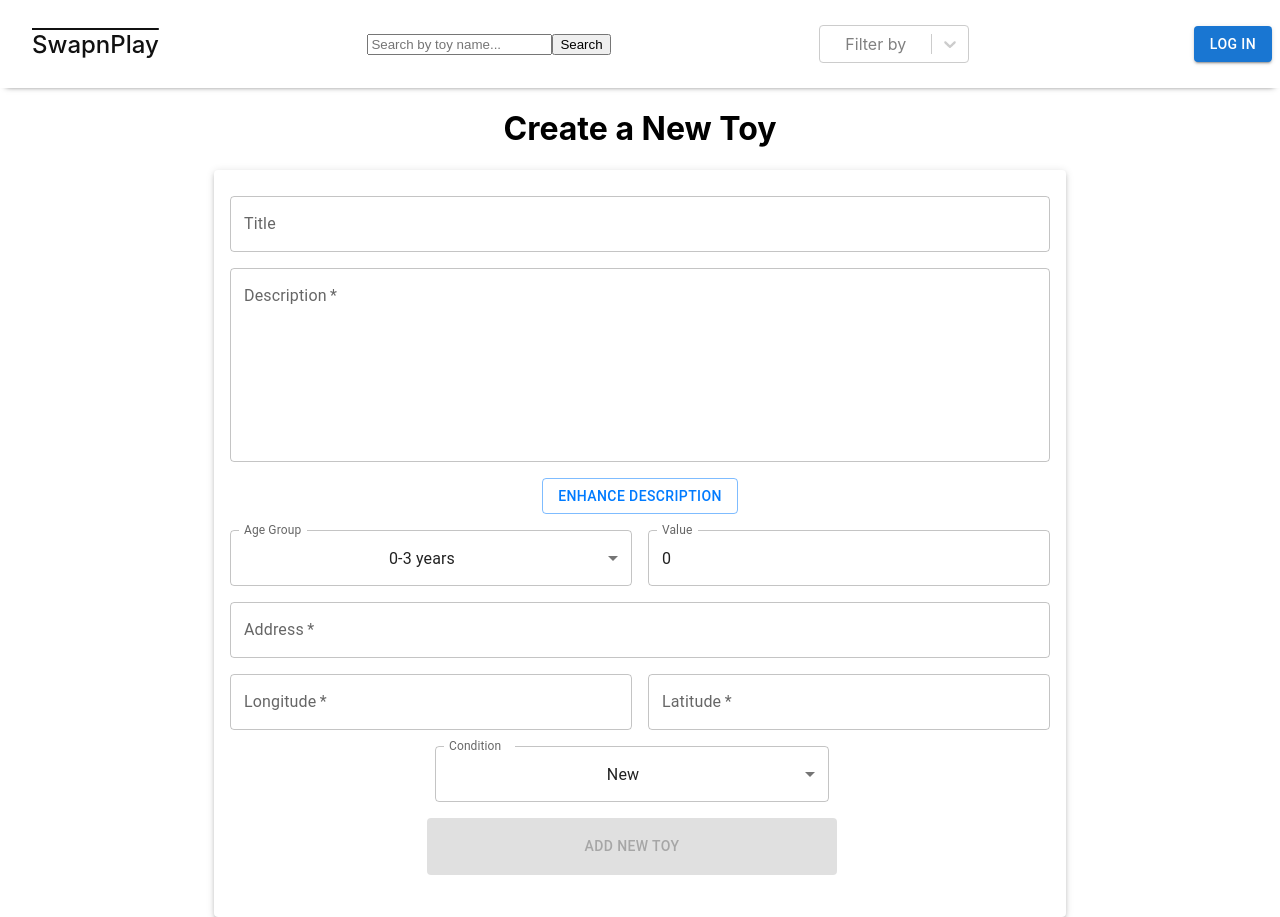
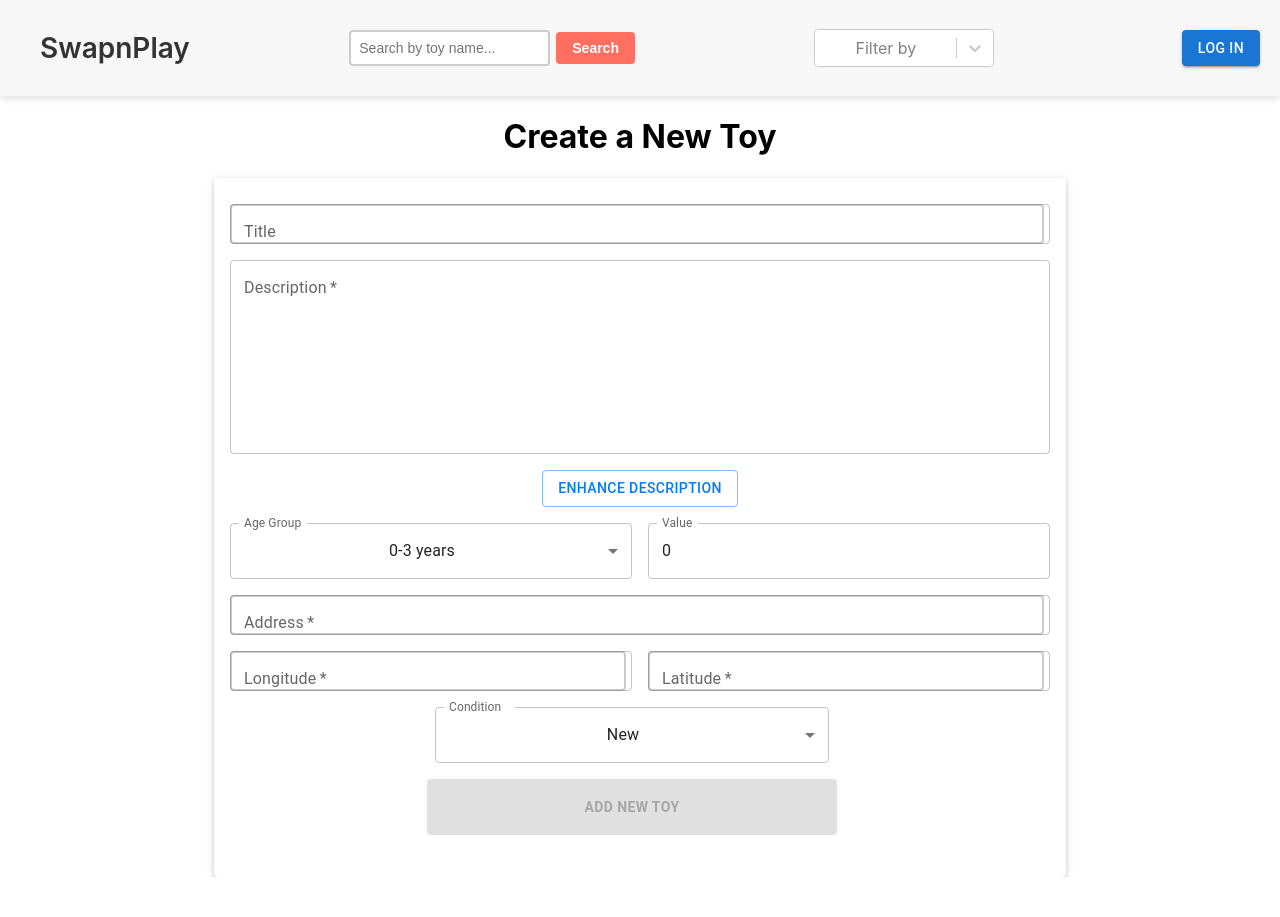
Before and after one commit to Hamanpreet/SwapnPlay, a React (Create React App) app in the folder frontend/: page /toys/new in a window 1280 px wide. After the commit the page ends 877 px from the top, so only its background shows below. Built offline with nearby package versions, Linux system fonts and the light colour scheme; no server answers.

Commit message:
Add and style search feature to pages

```diff
--- a/frontend/src/App.jsx
+++ b/frontend/src/App.jsx
@@ -43,7 +43,7 @@ function App() {
         />
         <ThemeProvider theme={theme}>
           <Routes>
-            <Route path="/" element={<Home />} />
+            <Route path="/" element={<Home searchResults={searchResults}/>} />
             <Route path="/about" element={<About />} />
             <Route
               path="/userprofile"
--- a/frontend/src/components/Home.jsx
+++ b/frontend/src/components/Home.jsx
@@ -1,9 +1,11 @@
 import React from "react";
+import ToyListPage from "./ToyList";
 
-const Home = () => {
+const Home = ({searchResults}) => {
   return (
     <div>
       <p>Home Page</p>
+      {searchResults.length > 0 && <ToyListPage searchResults={searchResults}/>}
     </div>
   );
 };
--- a/frontend/src/components/NewToy.jsx
+++ b/frontend/src/components/NewToy.jsx
@@ -86,7 +86,7 @@ const NewToy = (subId) => {
                 longitude: "",
                 latitude: "",
                 condition: "New",
-                user_id: null,
+                 user_id: null,
               });
             })
             .catch((error) => {
--- a/frontend/src/components/TopNavigationBar.jsx
+++ b/frontend/src/components/TopNavigationBar.jsx
@@ -54,6 +54,7 @@ const TopNavigationBar = ({
         // Update the search results with the response data
         setSearchResults(response.data);
         console.log("search was successful", response.data);
+        setSearchQuery("");
       })
       .catch((error) => {
         console.error("Error submitting form data:", error);
@@ -74,6 +75,10 @@ const TopNavigationBar = ({
           console.log("No results found for the selected filter.");
         }
         setSearchResults(response.data);
+
+        // Clear the filter options
+
+        setSelectedSubFilter(null);
       })
       .catch((error) => {
         console.error("Error submitting filter request:", error);
@@ -106,7 +111,6 @@ const TopNavigationBar = ({
       <Link to="/" className="top-nav-bar__logo">
         SwapnPlay
       </Link>
-
 
       <form onSubmit={handleSearchSubmit} className="search-form">
         <input
--- a/frontend/src/styles/TopNavigationBar.scss
+++ b/frontend/src/styles/TopNavigationBar.scss
@@ -2,44 +2,92 @@
   display: flex;
   flex-direction: row;
   justify-content: space-between;
-  padding: 8px;
+  padding: 12px 20px;
   align-items: center;
-  -webkit-box-shadow: 0 4px 6px -6px #222;
-  -moz-box-shadow: 0 4px 6px -6px #222;
-  box-shadow: 0 4px 6px -6px #222;
+  background-color: #f7f7f7;
+  box-shadow: 0 4px 6px rgba(0, 0, 0, 0.1);
   height: 72px;
-
 }
 
 .top-nav-bar__logo {
-  text-decoration: overline;
-  font-weight: 500;
-  font-size: 24px;
-  color: #111;
-  text-underline-position: auto;
-  margin-left: 24px;
+  text-decoration: none;
+  font-weight: 600;
+  font-size: 28px;
+  color: #333;
+  margin-left: 20px;
 }
 
 .filter-container {
   position: relative;
-  margin-right: 16px;
+  margin-right: 20px;
 }
 
 .filter-dropdown, .sub-filter-dropdown {
-  width: 150px;
-  min-width: 150px;
-  max-height: 150px;
+  width: 180px;
+  min-width: 180px;
+  max-height: 200px;
+  margin-right: 8px;
 }
 
 .sub-filter-dropdown {
   position: absolute;
-  top: calc(100% + 5px);
+  top: calc(100% + 10px);
   left: 0;
   z-index: 1;
 }
 
+.search-form {
+  margin-right: 20px;
+}
+
+input[type="text"] {
+  border: 2px solid #ccc;
+  border-radius: 4px;
+  padding: 8px;
+  font-size: 14px;
+  margin-right: 6px;
+}
+
+button[type="submit"] {
+  background-color: #ff6f61;
+  color: white;
+  border: none;
+  border-radius: 4px;
+  padding: 8px 16px;
+  cursor: pointer;
+  font-size: 14px;
+  font-weight: 600;
+  transition: background-color 0.3s;
+}
+
+button[type="submit"]:hover {
+  background-color: #ff514b;
+}
+
 .nav-link {
   text-decoration: none;
-  color: black;
-  font-weight: bold;
+  color: #0077b6;
+  font-weight: 600;
+  margin-right: 10px;
 }
+
+
+.react-select__option {
+  font-weight: 500;
+}
+
+
+.react-select__single-value {
+  font-weight: 600;
+  color: #333;
+}
+
+
+.react-select__dropdown-indicator {
+  color: #333;
+  transition: transform 0.3s;
+}
+
+.react-select__dropdown-indicator:hover {
+  transform: rotate(180deg);
+}
```
